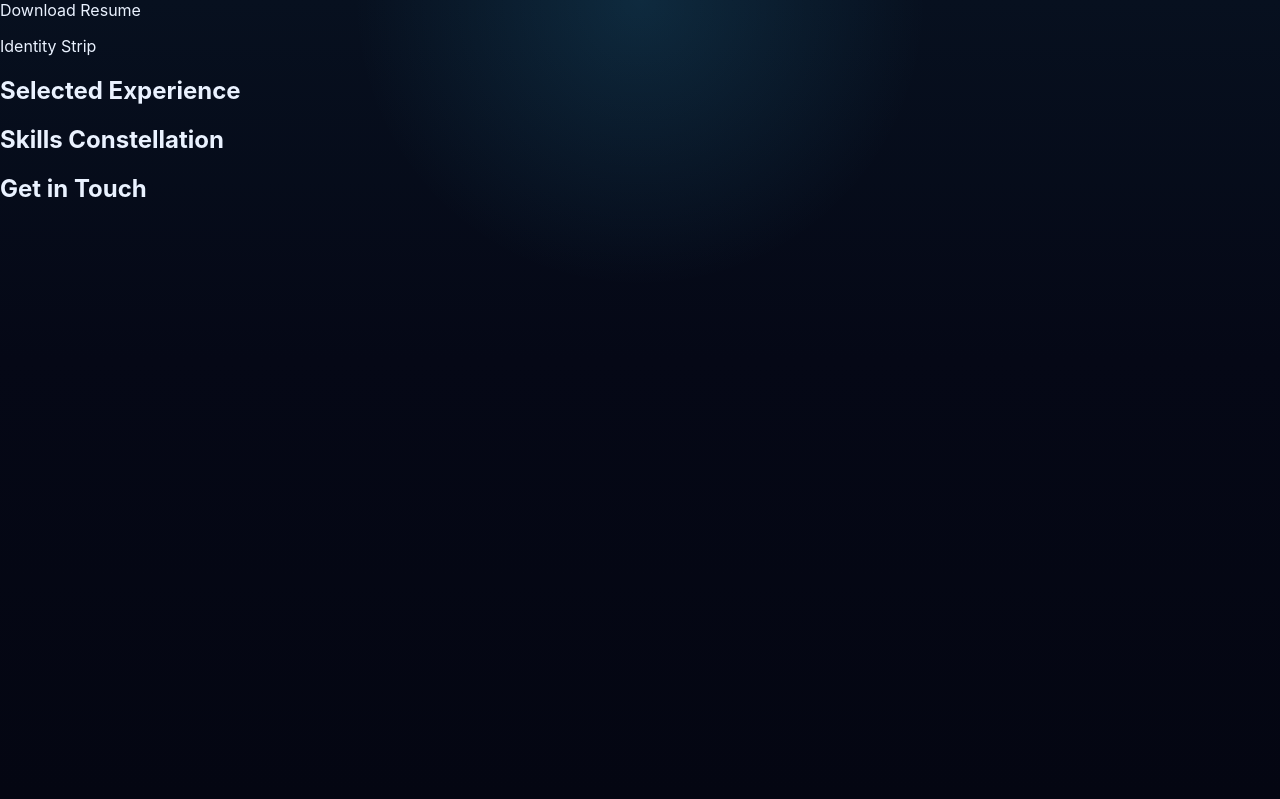
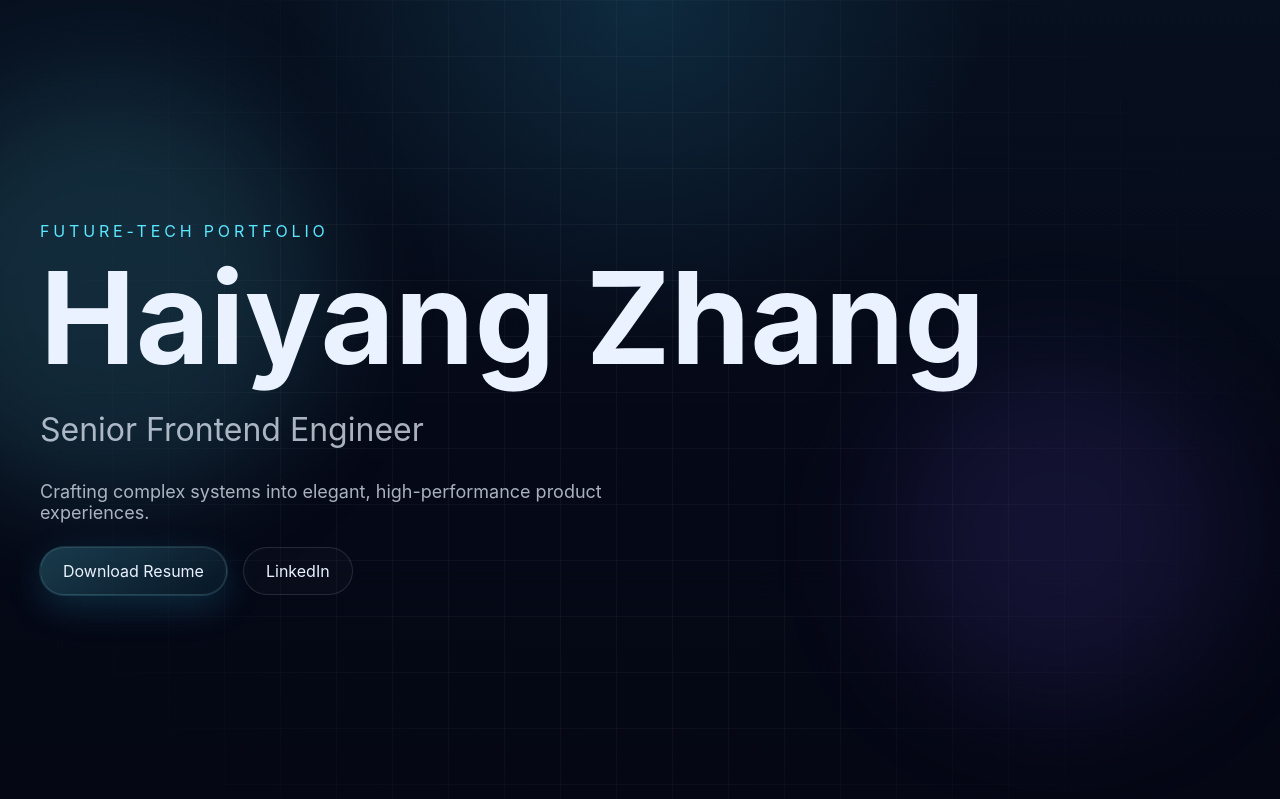
Before and after one commit to HaiyangZhang-1994/HaiyangZhang-1994.github.io, a React (Vite) app: page / in a window 1280 px wide. Shown: the top 799 px of the page. Built offline with nearby package versions, Linux system fonts and the light colour scheme.

Commit message:
feat: implement hero and identity strip

```diff
--- /dev/null
+++ b/src/components/BackgroundCanvas.jsx
@@ -0,0 +1,11 @@
+import styles from './BackgroundCanvas.module.css';
+
+export function BackgroundCanvas() {
+  return (
+    <div className={styles.background} aria-hidden="true">
+      <div className="grid-overlay" />
+      <div className={styles.glowA} />
+      <div className={styles.glowB} />
+    </div>
+  );
+}
--- /dev/null
+++ b/src/components/BackgroundCanvas.module.css
@@ -0,0 +1,28 @@
+.background {
+  position: absolute;
+  inset: 0;
+  overflow: hidden;
+}
+
+.glowA,
+.glowB {
+  position: absolute;
+  border-radius: 999px;
+  filter: blur(60px);
+}
+
+.glowA {
+  width: 420px;
+  height: 420px;
+  top: 10%;
+  left: -8%;
+  background: rgba(91, 231, 255, 0.14);
+}
+
+.glowB {
+  width: 340px;
+  height: 340px;
+  right: 4%;
+  bottom: 12%;
+  background: rgba(122, 92, 255, 0.12);
+}
--- /dev/null
+++ b/src/components/GlowButton.jsx
@@ -0,0 +1,9 @@
+import styles from './GlowButton.module.css';
+
+export function GlowButton({ href, children, variant = 'primary' }) {
+  return (
+    <a className={`${styles.button} ${styles[variant]}`} href={href}>
+      {children}
+    </a>
+  );
+}
--- /dev/null
+++ b/src/components/GlowButton.module.css
@@ -0,0 +1,28 @@
+.button {
+  display: inline-flex;
+  align-items: center;
+  justify-content: center;
+  min-height: 48px;
+  padding: 0 22px;
+  border-radius: 999px;
+  border: 1px solid var(--border);
+  transition:
+    transform 180ms ease,
+    box-shadow 180ms ease,
+    border-color 180ms ease;
+}
+
+.button:hover {
+  transform: translateY(-2px);
+}
+
+.primary {
+  background: linear-gradient(135deg, rgba(91, 231, 255, 0.22), rgba(59, 203, 255, 0.08));
+  box-shadow:
+    0 0 0 1px rgba(91, 231, 255, 0.16),
+    0 12px 36px rgba(59, 203, 255, 0.18);
+}
+
+.secondary {
+  background: rgba(255, 255, 255, 0.02);
+}
--- /dev/null
+++ b/src/components/SectionFrame.module.css
@@ -0,0 +1,26 @@
+.section {
+  position: relative;
+  padding: 88px 24px;
+}
+
+.inner {
+  width: min(100%, var(--page-max));
+  margin: 0 auto;
+}
+
+.header {
+  margin-bottom: 28px;
+}
+
+.eyebrow {
+  margin: 0 0 10px;
+  text-transform: uppercase;
+  letter-spacing: 0.22em;
+  color: var(--accent);
+  font-size: 12px;
+}
+
+.title {
+  margin: 0;
+  font-size: clamp(2rem, 5vw, 3.75rem);
+}
--- /dev/null
+++ b/src/components/SignalPill.jsx
@@ -0,0 +1,5 @@
+import styles from './SignalPill.module.css';
+
+export function SignalPill({ label }) {
+  return <li className={styles.pill}>{label}</li>;
+}
--- /dev/null
+++ b/src/components/SignalPill.module.css
@@ -0,0 +1,7 @@
+.pill {
+  list-style: none;
+  padding: 14px 18px;
+  border-radius: 999px;
+  border: 1px solid var(--border);
+  background: rgba(255, 255, 255, 0.03);
+}
--- a/src/sections/HeroSection.jsx
+++ b/src/sections/HeroSection.jsx
@@ -1,7 +1,50 @@
+import { motion } from 'motion/react';
+import { siteContent } from '../data/siteContent';
+import { GlowButton } from '../components/GlowButton';
+import { BackgroundCanvas } from '../components/BackgroundCanvas';
+import styles from './HeroSection.module.css';
+
 export function HeroSection() {
+  const { hero } = siteContent;
+
   return (
-    <section>
-      <a href="/resume.pdf">Download Resume</a>
+    <section className={styles.hero}>
+      <BackgroundCanvas />
+      <div className={styles.inner}>
+        <motion.p initial={{ opacity: 0, y: 16 }} animate={{ opacity: 1, y: 0 }} className={styles.kicker}>
+          Future-tech portfolio
+        </motion.p>
+        <motion.h1
+          initial={{ opacity: 0, y: 24 }}
+          animate={{ opacity: 1, y: 0 }}
+          transition={{ delay: 0.08 }}
+          className={styles.title}
+        >
+          {hero.name}
+        </motion.h1>
+        <motion.p
+          initial={{ opacity: 0, y: 24 }}
+          animate={{ opacity: 1, y: 0 }}
+          transition={{ delay: 0.16 }}
+          className={styles.role}
+        >
+          {hero.role}
+        </motion.p>
+        <motion.p
+          initial={{ opacity: 0, y: 24 }}
+          animate={{ opacity: 1, y: 0 }}
+          transition={{ delay: 0.24 }}
+          className={styles.blurb}
+        >
+          {hero.tagline}
+        </motion.p>
+        <div className={styles.actions}>
+          <GlowButton href={hero.primaryCta.href}>{hero.primaryCta.label}</GlowButton>
+          <GlowButton href={hero.secondaryCta.href} variant="secondary">
+            {hero.secondaryCta.label}
+          </GlowButton>
+        </div>
+      </div>
     </section>
   );
 }
--- /dev/null
+++ b/src/sections/HeroSection.module.css
@@ -0,0 +1,44 @@
+.hero {
+  position: relative;
+  min-height: 100vh;
+  display: flex;
+  align-items: center;
+  padding: 32px 24px;
+}
+
+.inner {
+  position: relative;
+  z-index: 1;
+  width: min(100%, var(--page-max));
+  margin: 0 auto;
+}
+
+.kicker {
+  letter-spacing: 0.24em;
+  text-transform: uppercase;
+  color: var(--accent);
+}
+
+.title {
+  margin: 0;
+  font-size: clamp(4rem, 12vw, 8rem);
+  line-height: 0.95;
+}
+
+.role {
+  font-size: clamp(1.25rem, 3vw, 2rem);
+  color: var(--text-dim);
+}
+
+.blurb {
+  max-width: 640px;
+  font-size: 1.125rem;
+  color: var(--text-dim);
+}
+
+.actions {
+  display: flex;
+  gap: 16px;
+  flex-wrap: wrap;
+  margin-top: 24px;
+}
--- a/src/sections/IdentityStripSection.jsx
+++ b/src/sections/IdentityStripSection.jsx
@@ -1,7 +1,15 @@
+import { siteContent } from '../data/siteContent';
+import { SignalPill } from '../components/SignalPill';
+import styles from './IdentityStripSection.module.css';
+
 export function IdentityStripSection() {
   return (
-    <section>
-      <p>Identity Strip</p>
+    <section className={styles.section}>
+      <ul className={styles.list}>
+        {siteContent.identitySignals.map((signal) => (
+          <SignalPill key={signal} label={signal} />
+        ))}
+      </ul>
     </section>
   );
 }
--- /dev/null
+++ b/src/sections/IdentityStripSection.module.css
@@ -0,0 +1,12 @@
+.section {
+  padding: 0 24px 48px;
+}
+
+.list {
+  width: min(100%, var(--page-max));
+  margin: 0 auto;
+  padding: 0;
+  display: flex;
+  flex-wrap: wrap;
+  gap: 14px;
+}
```
Also changed, not shown: src/components/SectionFrame.jsx (added, +17 -0 lines), 1 other file (tests, documents, lock files or other folders).
